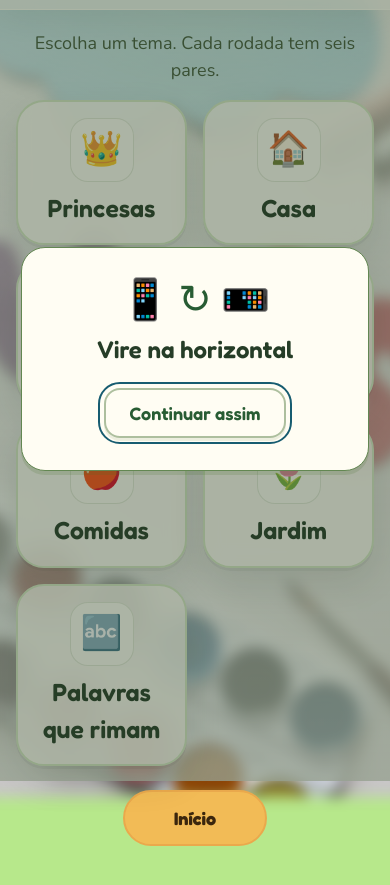
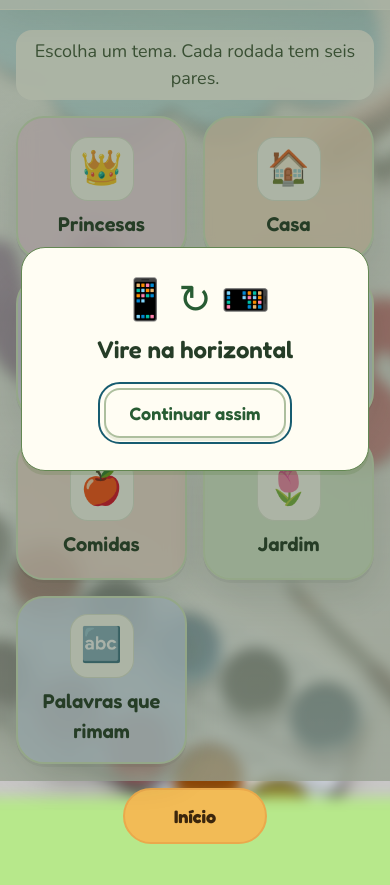
Before and after one commit to wmbernal/LuluGames, a website: page games/memory-pairs/themes.html in a window 390 px wide. Shown: the part 63-948 px from the top of the page. Drawn offline with Linux system fonts and the light colour scheme.

Commit message:
new button but apparently sucks

```diff
--- a/games/memory-pairs/game.css
+++ b/games/memory-pairs/game.css
@@ -226,9 +226,19 @@
 }
 
 .theme-picker-instructions {
-  margin: 0 0 var(--space-4);
+  width: fit-content;
+  margin: 0 auto var(--space-4);
+  padding: var(--space-2) var(--space-4);
   color: var(--color-text-muted);
+  background: rgb(255 253 243 / 94%);
+  border-radius: var(--radius-control);
   text-align: center;
+}
+
+@media (orientation: landscape) {
+  body.app-page .site-header--theme-picker {
+    display: none;
+  }
 }
 
 .theme-picker {
@@ -254,6 +264,31 @@
   border: var(--border-width-medium) solid var(--color-border);
   border-radius: var(--radius-card);
   box-shadow: var(--shadow-card);
+}
+
+body.app-page .theme-picker .theme-choice,
+body.app-page .theme-picker .theme-choice:hover,
+body.app-page .theme-picker .theme-choice:focus-visible {
+  background: var(--theme-choice-color, var(--color-surface));
+}
+
+.theme-choice[data-theme="princess"] { --theme-choice-color: var(--color-theme-rose); }
+.theme-choice[data-theme="home"] { --theme-choice-color: var(--color-theme-apricot); }
+.theme-choice[data-theme="animals"] { --theme-choice-color: var(--color-theme-lavender); }
+.theme-choice[data-theme="transport"] { --theme-choice-color: var(--color-theme-blue); }
+.theme-choice[data-theme="food"] { --theme-choice-color: var(--color-theme-peach); }
+.theme-choice[data-theme="garden"] { --theme-choice-color: var(--color-theme-green); }
+.theme-choice[data-theme="rhymes"] { --theme-choice-color: var(--color-theme-periwinkle); }
+
+body.app-page .theme-picker .theme-choice:hover,
+body.app-page .theme-picker .theme-choice:focus-visible {
+  border-color: var(--color-focus);
+}
+
+body.app-page .theme-picker .theme-choice:focus-visible {
+  outline: 3px solid var(--color-focus);
+  outline-offset: 3px;
+  box-shadow: 0 0 0 6px var(--color-surface), var(--shadow-card);
 }
 
 .theme-choice:hover,
@@ -320,6 +355,10 @@
     grid-template-columns: repeat(2, minmax(0, 1fr));
   }
 
+  body.app-page .theme-picker .theme-choice__title {
+    font-size: 1.25rem;
+  }
+
   .match-board {
     grid-template-columns: 1fr;
   }
@@ -334,7 +373,7 @@
     grid-template-columns: repeat(2, minmax(0, 1fr));
   }
 
-  @media (max-width: 320px) {
+  @media (max-width: 350px) {
     .theme-picker {
       grid-template-columns: 1fr;
     }
--- a/games/memory-pairs/themes.html
+++ b/games/memory-pairs/themes.html
@@ -5,16 +5,16 @@
     <meta name="viewport" content="width=device-width, initial-scale=1">
     <meta name="theme-color" content="#B7E88B">
     <title>Jogo dos Pares — escolha um tema</title>
-    <link rel="stylesheet" href="../../shared/css/tokens.css?v=5">
+    <link rel="stylesheet" href="../../shared/css/tokens.css?v=6">
     <link rel="stylesheet" href="../../shared/css/base.css?v=5">
     <link rel="stylesheet" href="../../shared/css/components.css?v=7">
-    <link rel="stylesheet" href="./game.css?v=11">
+    <link rel="stylesheet" href="./game.css?v=14">
     <link rel="stylesheet" href="../../shared/css/scene.css?v=2">
-    <script type="module" src="./themes.js?v=6"></script>
+    <script type="module" src="./themes.js?v=8"></script>
   </head>
   <body class="app-page">
     <a class="skip-link" href="#main-content">Pular para o conteúdo</a>
-    <header class="site-header">
+    <header class="site-header site-header--theme-picker">
       <a class="brand" href="../../index.html" aria-label="Lulu Games, início">
         <img class="brand__icon" src="../../assets/images/ui/brand.svg" alt="">
         <span>Lulu Games</span>
--- a/games/memory-pairs/themes.js
+++ b/games/memory-pairs/themes.js
@@ -1,5 +1,6 @@
 import { THEMES } from "./data.js?v=4";
 import { markSelectionLink, setupOrientationSuggestion } from "../../shared/js/orientation.js?v=1";
+import "../../shared/js/settings.js?v=2";
 
 const themeList = document.querySelector("#theme-list");
 const orientationSuggested = setupOrientationSuggestion({ selection: true });
@@ -7,6 +8,7 @@ const orientationSuggested = setupOrientationSuggestion({ selection: true });
 for (const theme of THEMES) {
   const link = document.createElement("a");
   link.className = "theme-choice";
+  link.dataset.theme = theme.id;
   link.href = `./index.html?theme=${encodeURIComponent(theme.id)}`;
   markSelectionLink(link, orientationSuggested);
 
--- a/shared/css/tokens.css
+++ b/shared/css/tokens.css
@@ -27,6 +27,13 @@
   --color-highlight-soft: #FFF4C7;
   --color-highlight-border: #B59442;
   --color-backdrop: rgb(38 61 39 / 38%);
+  --color-theme-rose: rgb(244 214 228 / 80%);
+  --color-theme-apricot: rgb(248 222 197 / 80%);
+  --color-theme-lavender: rgb(228 220 243 / 80%);
+  --color-theme-blue: rgb(210 233 243 / 80%);
+  --color-theme-peach: rgb(247 219 209 / 80%);
+  --color-theme-green: rgb(217 236 205 / 80%);
+  --color-theme-periwinkle: rgb(217 228 246 / 80%);
   --space-1: 4px;
   --space-2: 8px;
   --space-3: 12px;
```
Also changed, not shown: docs/DESIGN_SYSTEM.md (+3 -0 lines), docs/GAME_MEMORY_PAIRS.md (+1 -1 lines).
